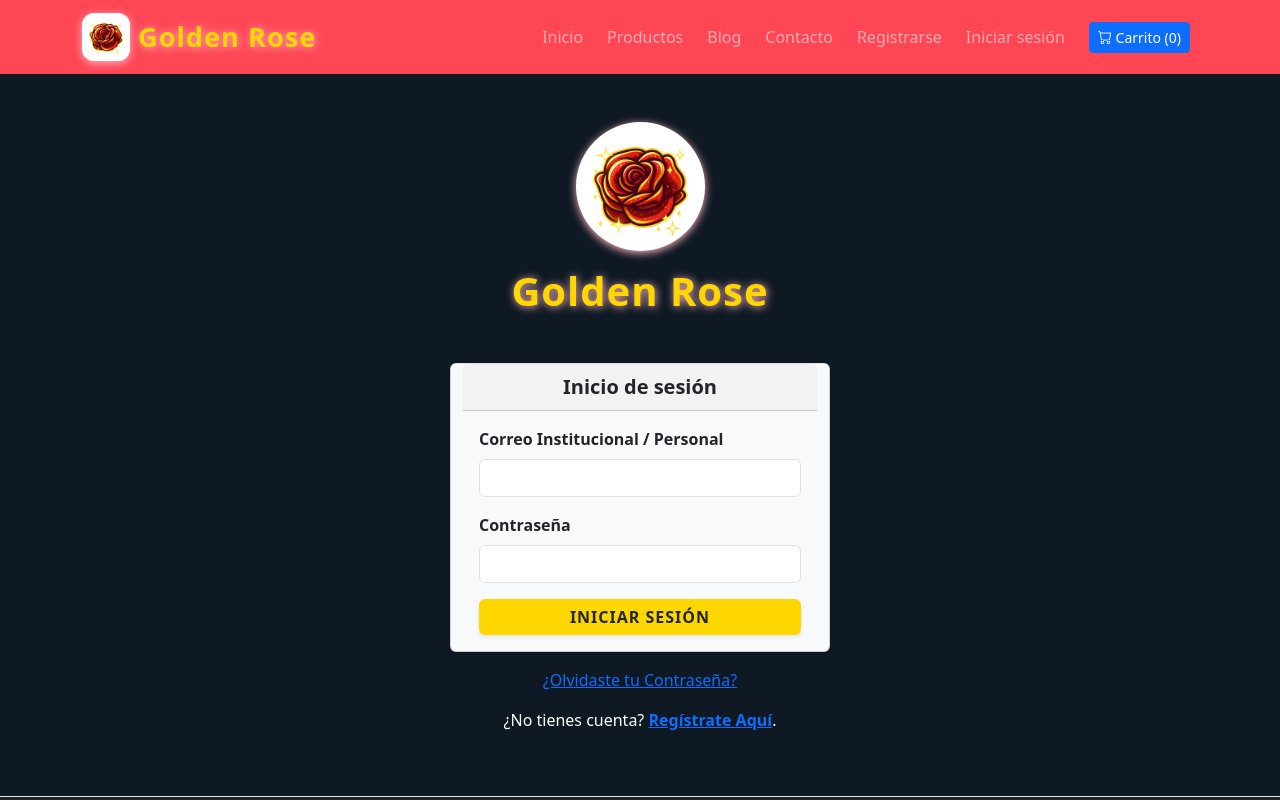
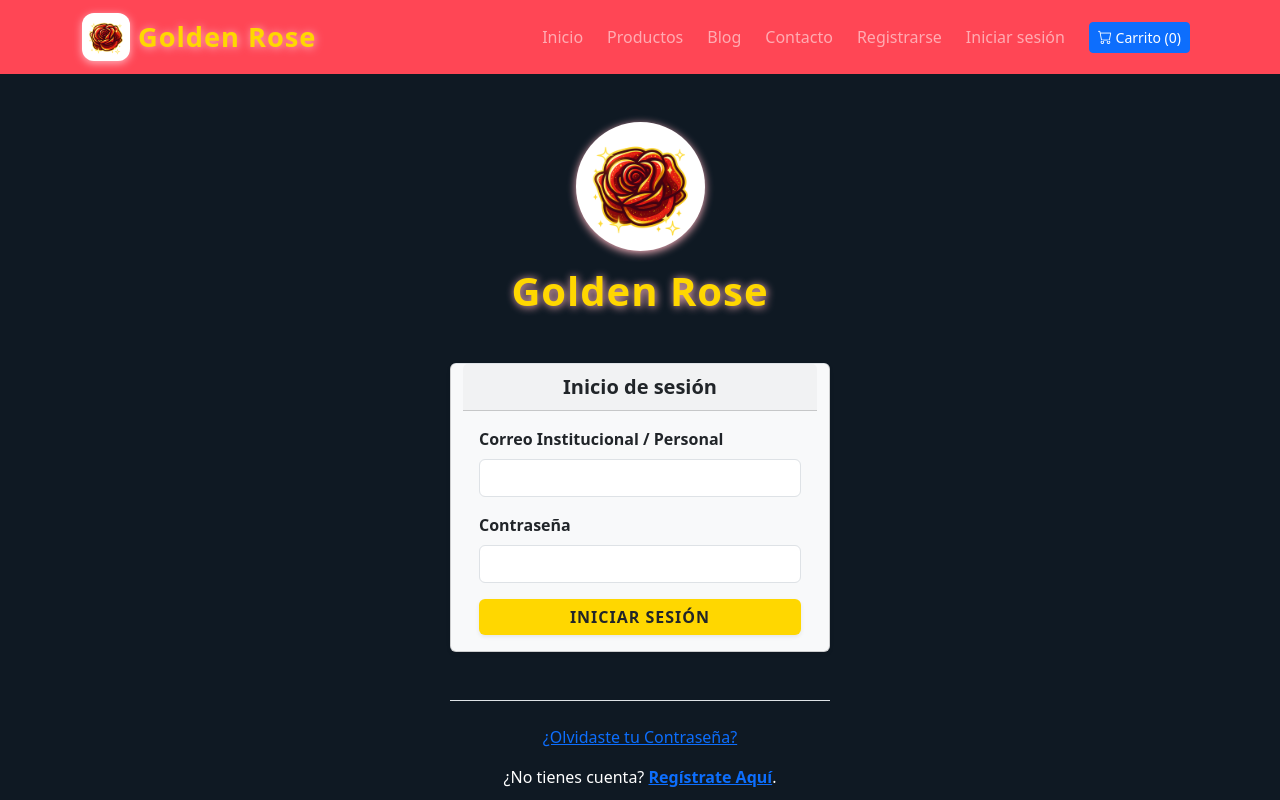
Before and after one commit to Panditax727/Golden-Rose-React, a React (Vite) app: page /login in a window 1280 px wide. Shown: the top 800 px of the page. Built offline with nearby package versions, Linux system fonts and the light colour scheme.

Commit message:
Update Login.jsx

```diff
--- a/src/pages/Login.jsx
+++ b/src/pages/Login.jsx
@@ -82,7 +82,7 @@ function Login() {
             </div>
 
             {/* Enlaces secundarios */}
-            <div className="col-12 mt-3 text-center">
+            <div className="col-12 text-center py-4 border-top mt-5">
               <p>
                 <a href="#forgot-password" className="text-primary">
                   ¿Olvidaste tu Contraseña?
```
